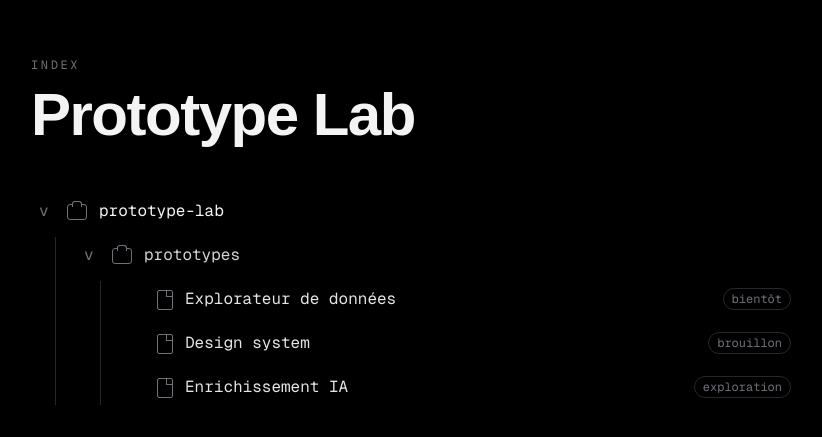
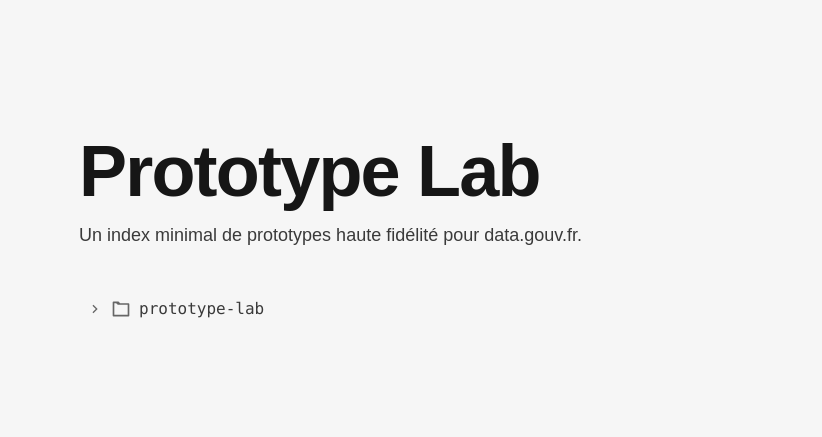
Before and after one commit to agarrone/prototype-lab, a Next.js app: page / in a window 1280 px wide. Shown: the part 169-606 px from the top of the page, without its empty margins (225-1047 px from the left). Built offline with nearby package versions, Linux system fonts and the light colour scheme.

Commit message:
Add design system and prototype workflow improvements

```diff
--- a/app/page.tsx
+++ b/app/page.tsx
@@ -4,92 +4,117 @@
 
 export const metadata: Metadata = {
   title: "Prototype Lab",
-  description: "Index minimaliste des prototypes.",
+  description: "Index des prototypes data.gouv.fr.",
 };
 
 function FolderIcon() {
   return (
-    <span
+    <svg
       aria-hidden="true"
-      className="relative mt-0.5 h-4 w-5 rounded-[3px] border border-zinc-500"
+      className="h-5 w-5 shrink-0 text-[#666666]"
+      fill="currentColor"
+      viewBox="0 0 24 24"
     >
-      <span className="absolute -top-1 left-1 h-1.5 w-2.5 rounded-t-[3px] border border-b-0 border-zinc-500 bg-black" />
-    </span>
+      <path d="M3 3H9L11 5H21C21.5523 5 22 5.44772 22 6V20C22 20.5523 21.5523 21 21 21H3C2.44772 21 2 20.5523 2 20V4C2 3.44772 2.44772 3 3 3ZM4 7V19H20V7H4ZM4 5V7H8.17157L6.17157 5H4Z" />
+    </svg>
   );
 }
 
 function FileIcon() {
   return (
+    <svg
+      aria-hidden="true"
+      className="h-5 w-5 shrink-0 text-[#666666]"
+      fill="currentColor"
+      viewBox="0 0 24 24"
+    >
+      <path d="M21 8V20.9932C21 21.5501 20.5552 22 20.0066 22H3.9934C3.44495 22 3 21.556 3 21.0082V2.9918C3 2.44405 3.45531 2 3.9918 2H15L21 8ZM19 9H14V4H5V20H19V9ZM8 7H11V9H8V7ZM8 11H16V13H8V11ZM8 15H16V17H8V15Z" />
+    </svg>
+  );
+}
+
+function ChevronIcon() {
+  return (
+    <svg
+      aria-hidden="true"
+      className="h-4 w-4 shrink-0 text-[#666666] transition-transform group-open:rotate-90"
+      fill="currentColor"
+      viewBox="0 0 24 24"
+    >
+      <path d="M13.1717 12.0007L8.22192 7.05093L9.63614 5.63672L16.0001 12.0007L9.63614 18.3646L8.22192 16.9504L13.1717 12.0007Z" />
+    </svg>
+  );
+}
+
+function StatusBadge({ status }: { status: string }) {
+  const className =
+    {
+      bientôt: "bg-[#e8edff] text-[#000091]",
+      brouillon: "bg-[#eeeeee] text-[#3a3a3a]",
+      exploration: "bg-[#fee7fc] text-[#6e445a]",
+    }[status] ?? "bg-[#eeeeee] text-[#3a3a3a]";
+
+  return (
     <span
-      aria-hidden="true"
-      className="relative mt-0.5 h-5 w-4 rounded-[2px] border border-zinc-500"
+      className={`shrink-0 rounded px-2 py-0.5 text-xs font-medium ${className}`}
     >
-      <span className="absolute right-0 top-0 h-1.5 w-1.5 border-b border-l border-zinc-500" />
+      {status}
     </span>
   );
 }
 
 export default function Home() {
   return (
-    <main className="min-h-dvh bg-black px-6 py-10 text-zinc-100 sm:px-10">
-      <section className="mx-auto flex min-h-[calc(100dvh-5rem)] w-full max-w-3xl flex-col justify-center">
-        <p className="mb-3 font-mono text-xs uppercase tracking-[0.22em] text-zinc-500">
-          index
-        </p>
-        <h1 className="mb-12 text-4xl font-semibold tracking-tight sm:text-6xl">
+    <main className="min-h-dvh bg-[#f6f6f6] px-4 py-10 text-[#161616] [font-family:Marianne,Arial,sans-serif] sm:px-8 lg:px-12">
+      <section className="mx-auto flex min-h-[calc(100dvh-5rem)] w-full max-w-2xl flex-col justify-center gap-10">
+        <header className="space-y-3">
+          <h1 className="text-5xl font-semibold leading-none tracking-tight sm:text-7xl">
             Prototype Lab
           </h1>
+          <p className="max-w-xl text-lg leading-8 text-[#3a3a3a]">
+            Un index minimal de prototypes haute fidélité pour data.gouv.fr.
+          </p>
+        </header>
 
         <nav
-          aria-label="Index des prototypes"
-          className="font-mono text-sm text-zinc-300 sm:text-base"
+          aria-label="Navigation des prototypes"
+          className="text-base text-[#3a3a3a] [font-family:Inconsolata,ui-monospace,SFMono-Regular,Menlo,Monaco,Consolas,monospace]"
         >
-          <ul className="space-y-2">
-            <li>
-              <div className="flex items-center gap-3 rounded-md px-2 py-1.5 text-zinc-100">
-                <span aria-hidden="true" className="w-4 text-zinc-500">
-                  v
-                </span>
+          <details className="group" aria-label="prototype-lab">
+            <summary className="flex cursor-pointer list-none items-center gap-2 rounded px-2 py-1.5 outline-none transition-colors hover:bg-white focus-visible:ring-2 focus-visible:ring-[#000091] [&::-webkit-details-marker]:hidden">
+              <ChevronIcon />
               <FolderIcon />
               <span>prototype-lab</span>
-              </div>
+            </summary>
 
-              <ul className="ml-6 mt-2 space-y-2 border-l border-zinc-800 pl-5">
-                <li>
-                  <div className="flex items-center gap-3 rounded-md px-2 py-1.5">
-                    <span aria-hidden="true" className="w-4 text-zinc-500">
-                      v
-                    </span>
+            <div className="ml-6 mt-1 border-l border-[#dddddd] pl-4">
+              <details className="group" aria-label="prototypes">
+                <summary className="flex cursor-pointer list-none items-center gap-2 rounded px-2 py-1.5 outline-none transition-colors hover:bg-white focus-visible:ring-2 focus-visible:ring-[#000091] [&::-webkit-details-marker]:hidden">
+                  <ChevronIcon />
                   <FolderIcon />
                   <span>prototypes</span>
-                  </div>
+                </summary>
 
-                  <ul className="ml-6 mt-2 space-y-2 border-l border-zinc-800 pl-5">
+                <ul className="ml-6 mt-1 space-y-1 border-l border-[#dddddd] pl-4">
                   {prototypes.map((prototype) => (
-                      <li
-                        key={prototype.slug}
-                        className="rounded-md transition-colors hover:bg-zinc-900"
-                      >
+                    <li key={prototype.slug}>
                       <Link
                         href={`/prototypes/${prototype.slug}`}
-                          className="flex items-center justify-between gap-4 px-2 py-1.5 text-zinc-200"
+                        className="flex items-center justify-between gap-4 rounded px-2 py-1.5 text-[#161616] transition-colors hover:bg-white focus-visible:outline-none focus-visible:ring-2 focus-visible:ring-[#000091]"
                       >
-                          <span className="flex min-w-0 items-center gap-3">
-                            <span aria-hidden="true" className="w-4" />
+                        <span className="flex min-w-0 items-center gap-2">
+                          <span aria-hidden="true" className="h-4 w-4" />
                           <FileIcon />
                           <span className="truncate">{prototype.title}</span>
                         </span>
-                          <span className="shrink-0 rounded-full border border-zinc-800 px-2 py-0.5 text-xs text-zinc-500">
-                            {prototype.status}
-                          </span>
+                        <StatusBadge status={prototype.status} />
                       </Link>
                     </li>
                   ))}
                 </ul>
-                </li>
-              </ul>
-            </li>
-          </ul>
+              </details>
+            </div>
+          </details>
         </nav>
       </section>
     </main>
```
Also changed, not shown: 1 other file (tests, documents, lock files or other folders). Lines whose indentation alone changed are shown as unchanged.
